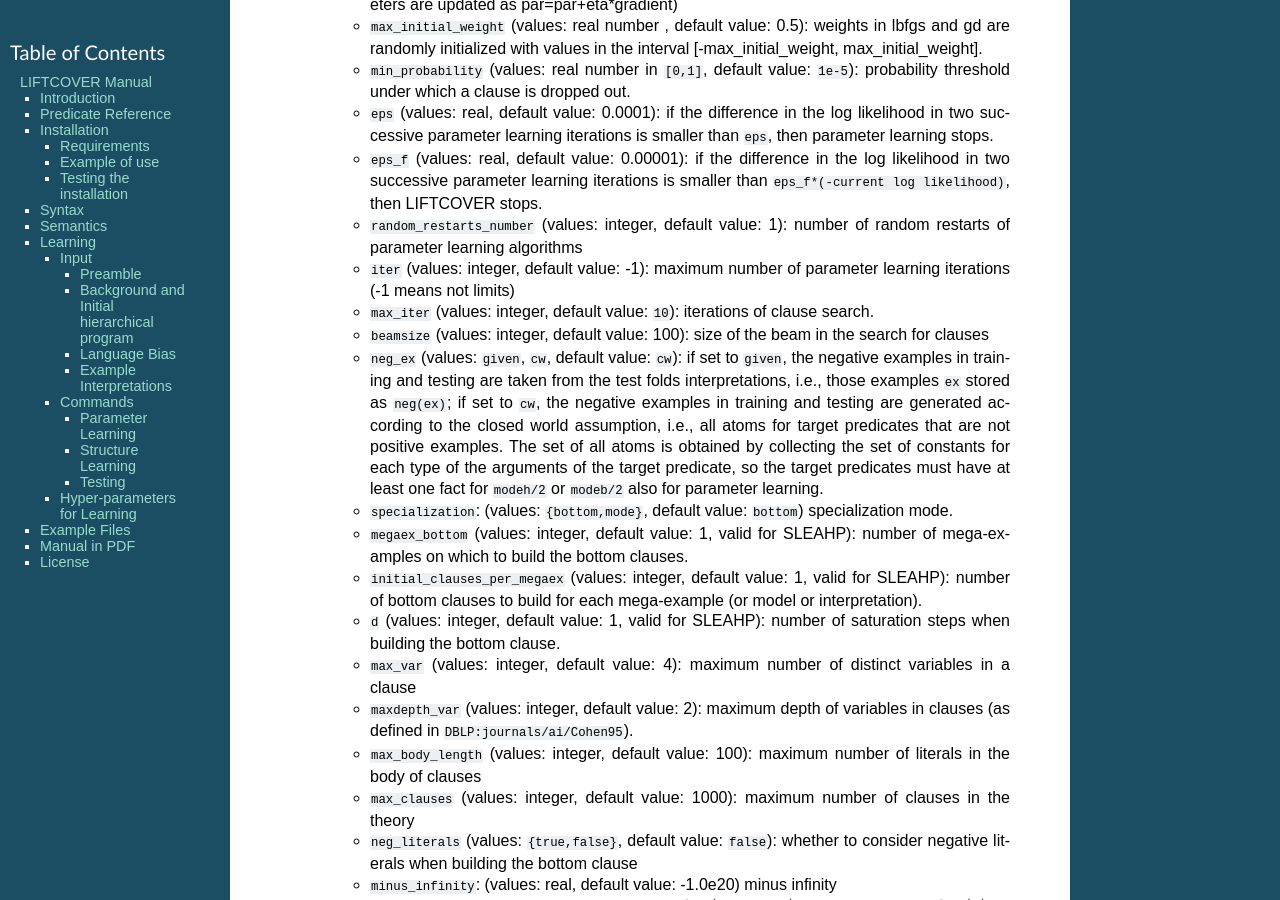
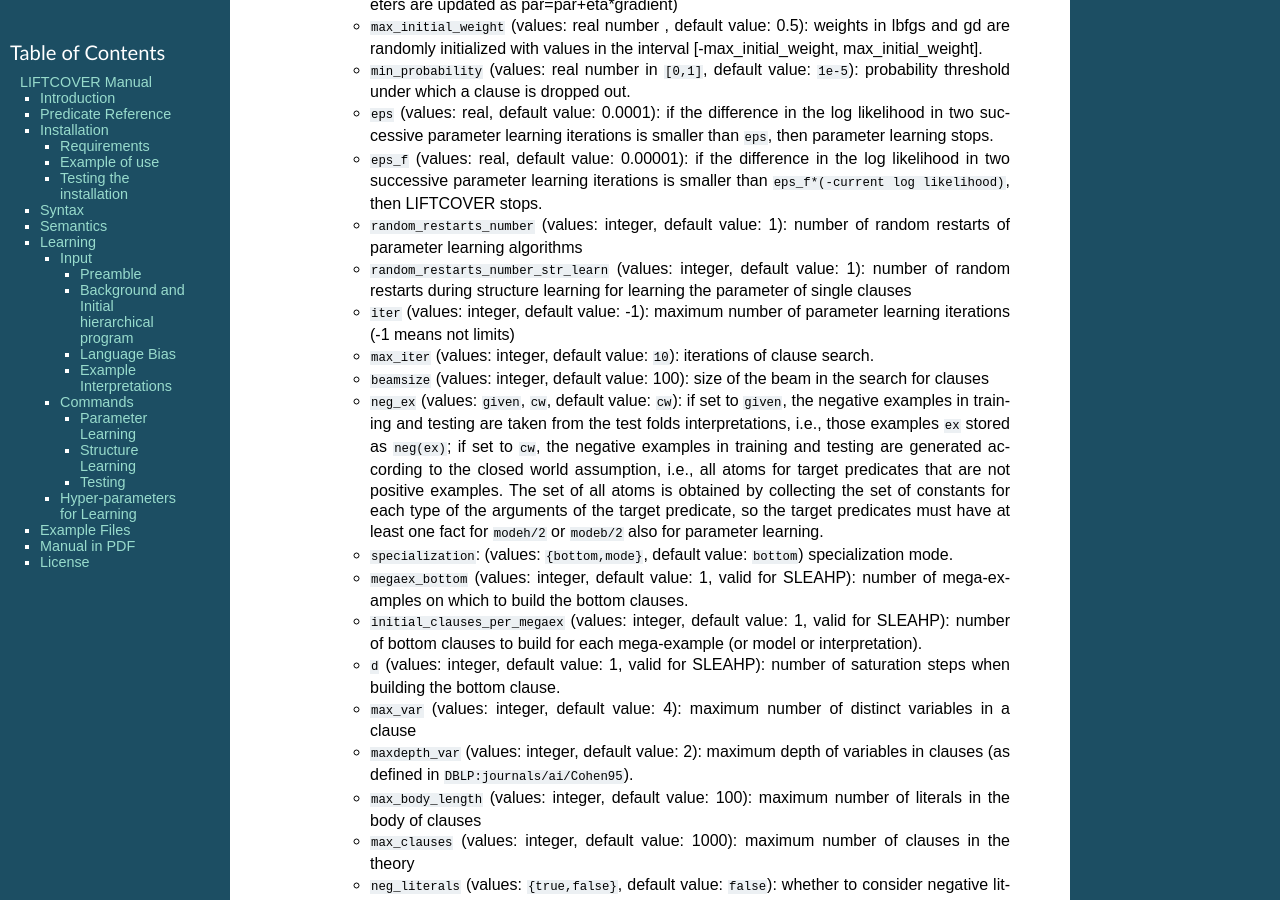
Before and after one commit to friguzzi/liftcover, a Sphinx documentation site: the page built from docs/index.rst, in a window 1280 px wide and 900 px high, scrolled down 8932 px. Built offline with Sphinx 7.4.7, drawn with Linux system fonts in a browser that asks for light colours; cross-references to code outside the pages are shown as plain code.

Commit message:
separate parameter for learning the par of single clauses during structure learning

```diff
--- a/docs/index.rst
+++ b/docs/index.rst
@@ -468,6 +468,7 @@
     - :code:`eps` (values: real, default value: 0.0001): if the difference in the log likelihood in two successive parameter learning iterations is smaller than :code:`eps`, then parameter learning stops.
     - :code:`eps_f` (values: real, default value: 0.00001): if the difference in the log likelihood in two successive parameter learning iterations is smaller than :code:`eps_f*(-current log likelihood)`, then LIFTCOVER stops.
     - :code:`random_restarts_number` (values: integer, default value: 1): number of random restarts of parameter learning algorithms
+    - :code:`random_restarts_number_str_learn` (values: integer, default value: 1): number of random restarts during structure learning for learning the parameter of single clauses
     - :code:`iter` (values: integer, default value: -1): maximum number of parameter learning iterations (-1 means not limits)
     - :code:`max_iter` (values: integer, default value: :code:`10`): iterations of clause search.
     - :code:`beamsize` (values: integer, default value: 100): size of the beam in the search for clauses
```
Also changed, not shown: 8 other files.
